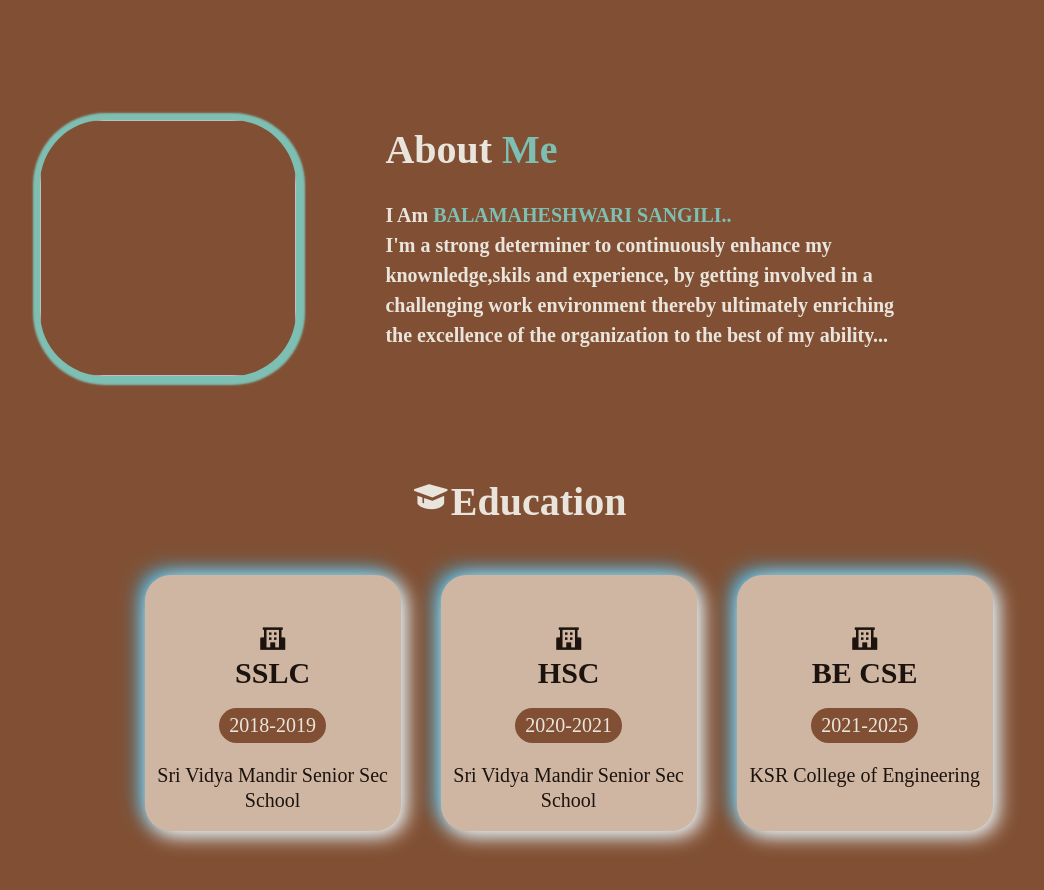
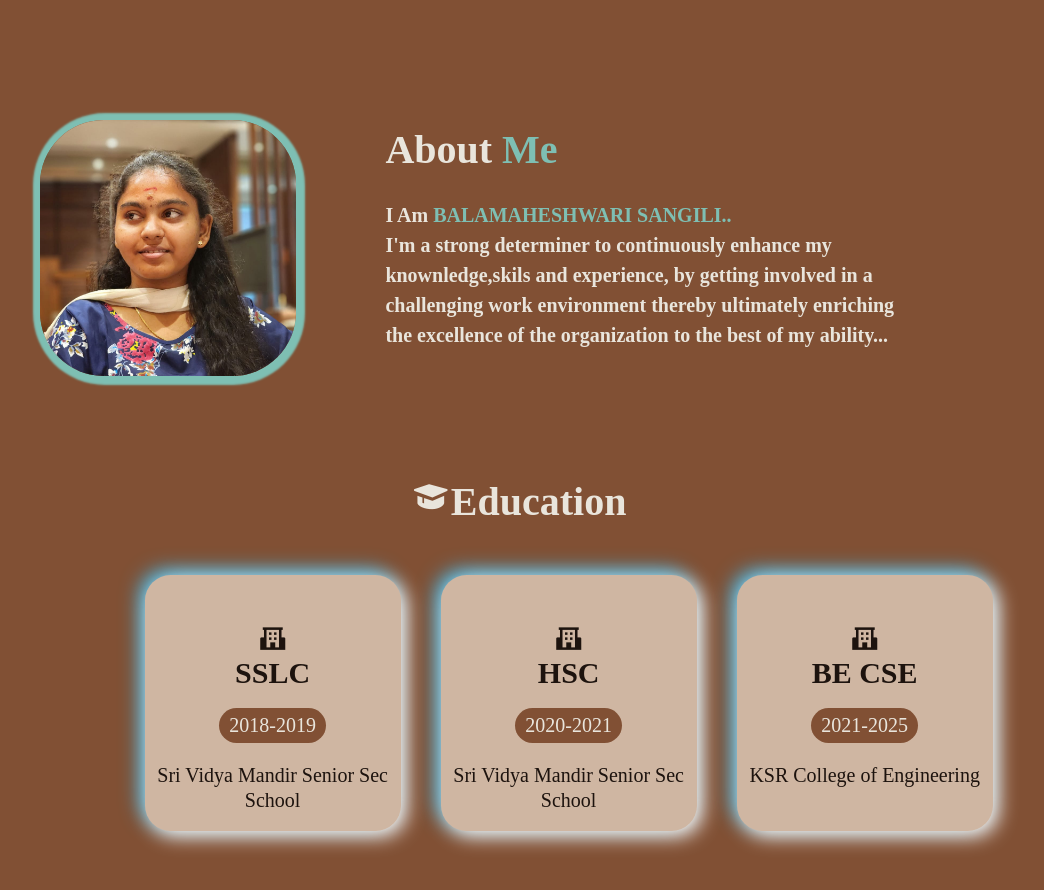
Before and after one commit to Balamaheshwari-Sangili/portfolio, a plain HTML site: page index.html in a window 1280 px wide. Shown: the part 800-1690 px from the top of the page, without its empty margins (165-1209 px from the left). Drawn offline with nearby package versions, Linux system fonts and the light colour scheme.

Commit message:
index.html

```diff
--- a/index.html
+++ b/index.html
@@ -54,7 +54,7 @@
 <section class="about" id="about">
 
 <div class="about-img">
-    <img src="images/smile.jpg" alt="">
+    <img src="smile.jpg" alt="">
 </div>
 <div class="about-text">
 <h1 class="heading">About <span>Me</span></h1>
```
